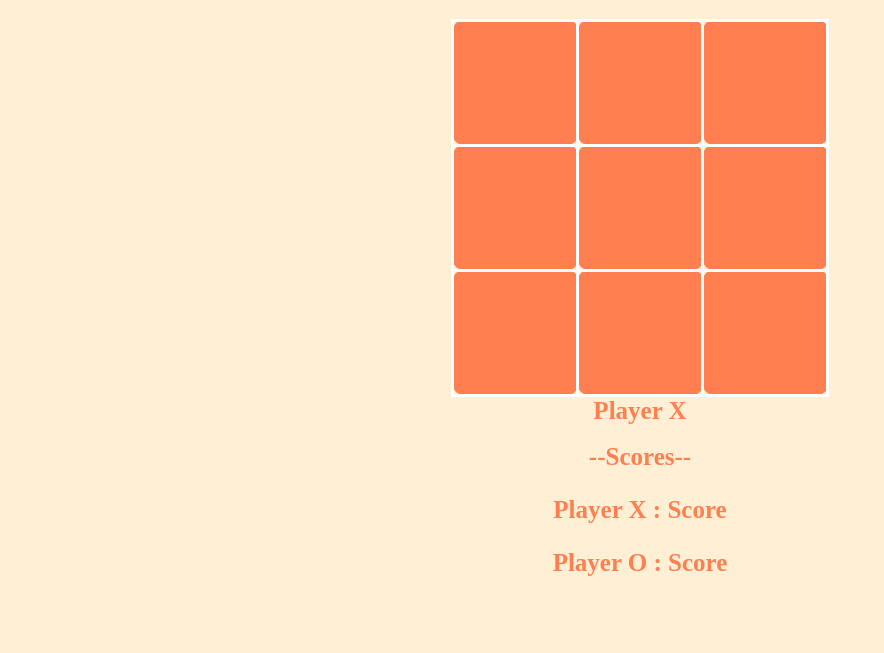
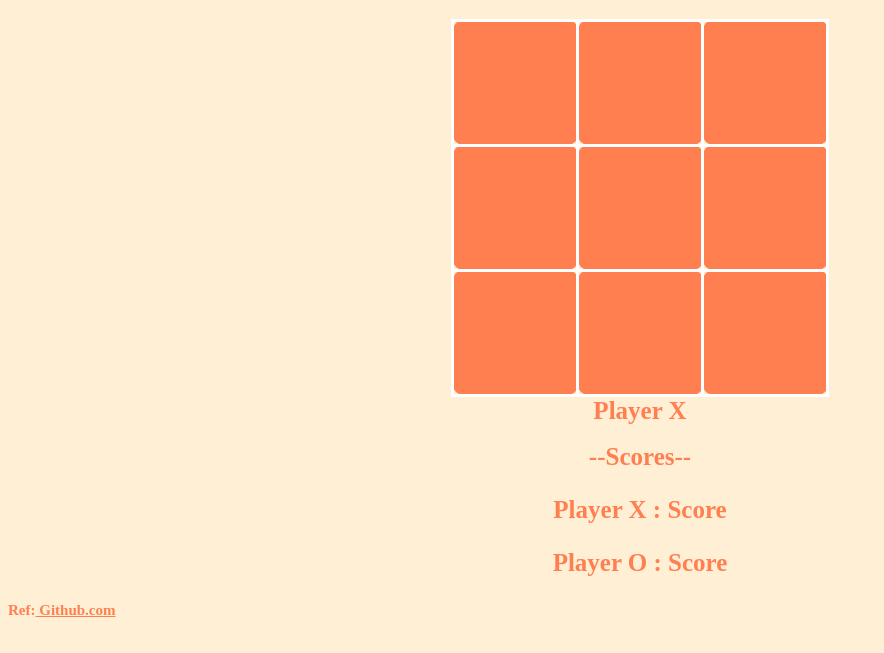
Before and after one commit to ertugrulcbn/ProgWork, a plain HTML site: page Project/project.html in a window 1280 px wide. Shown: the part 61-714 px from the top of the page, without its empty margins (0-884 px from the left). Drawn offline with Linux system fonts and the light colour scheme.

Commit message:
Update project.html

```diff
--- a/Project/project.html
+++ b/Project/project.html
@@ -39,6 +39,8 @@ body{  background-color:#FFEFD5	;
 		<p style="color:#FF7F50; font-weight: bold; font-size:25px" id="oScore">Player O : Score</p>
 
 		</div>
+		<p style="color:#FF7F50; font-weight: bold; font-size:15px">Ref:<a style="color:#FF7F50; font-weight: bold; font-size:15px"  href="https://github.com/vasanthk/tic-tac-toe-js" target="ExternalDocument"> Github.com </a> </p>
+
 <script>
  var xScore=0;
   var oScore=0;
```
